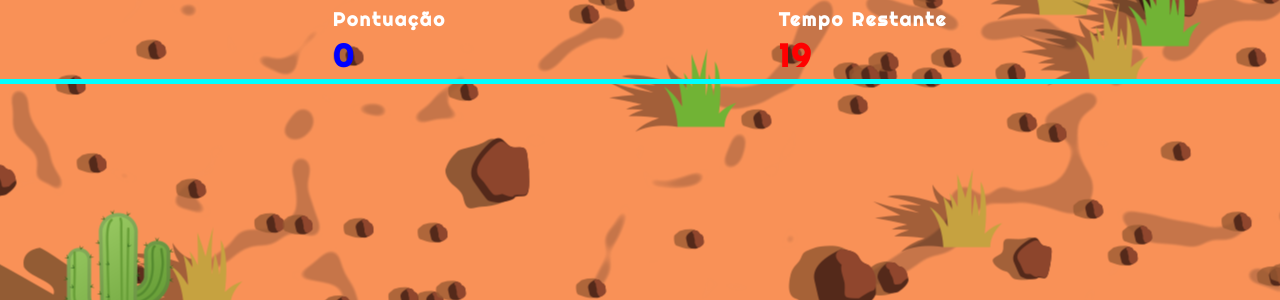
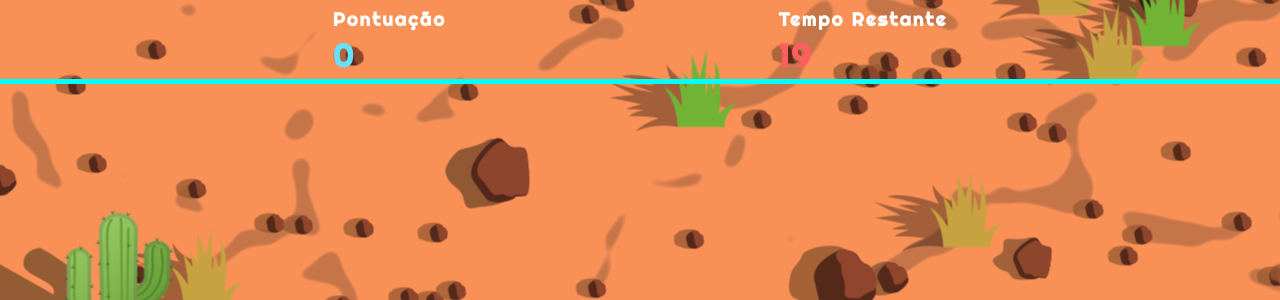
Before and after one commit to MSLacerda/calangos-hunt, a PHP site: page / in a window 1280 px wide. Shown: the top 300 px of the page. Run offline with PHP 8.4, Linux system fonts and the light colour scheme.

Commit message:
Update custom.css

```diff
--- a/src/css/custom.css
+++ b/src/css/custom.css
@@ -53,10 +53,10 @@
 }
 
 #time {
-    color: red;
+    color: rgb(255, 95, 95);
 }
 #score {
-    color: blue;
+    color: rgb(104, 225, 255);
 }
 
 .game-label{
```
